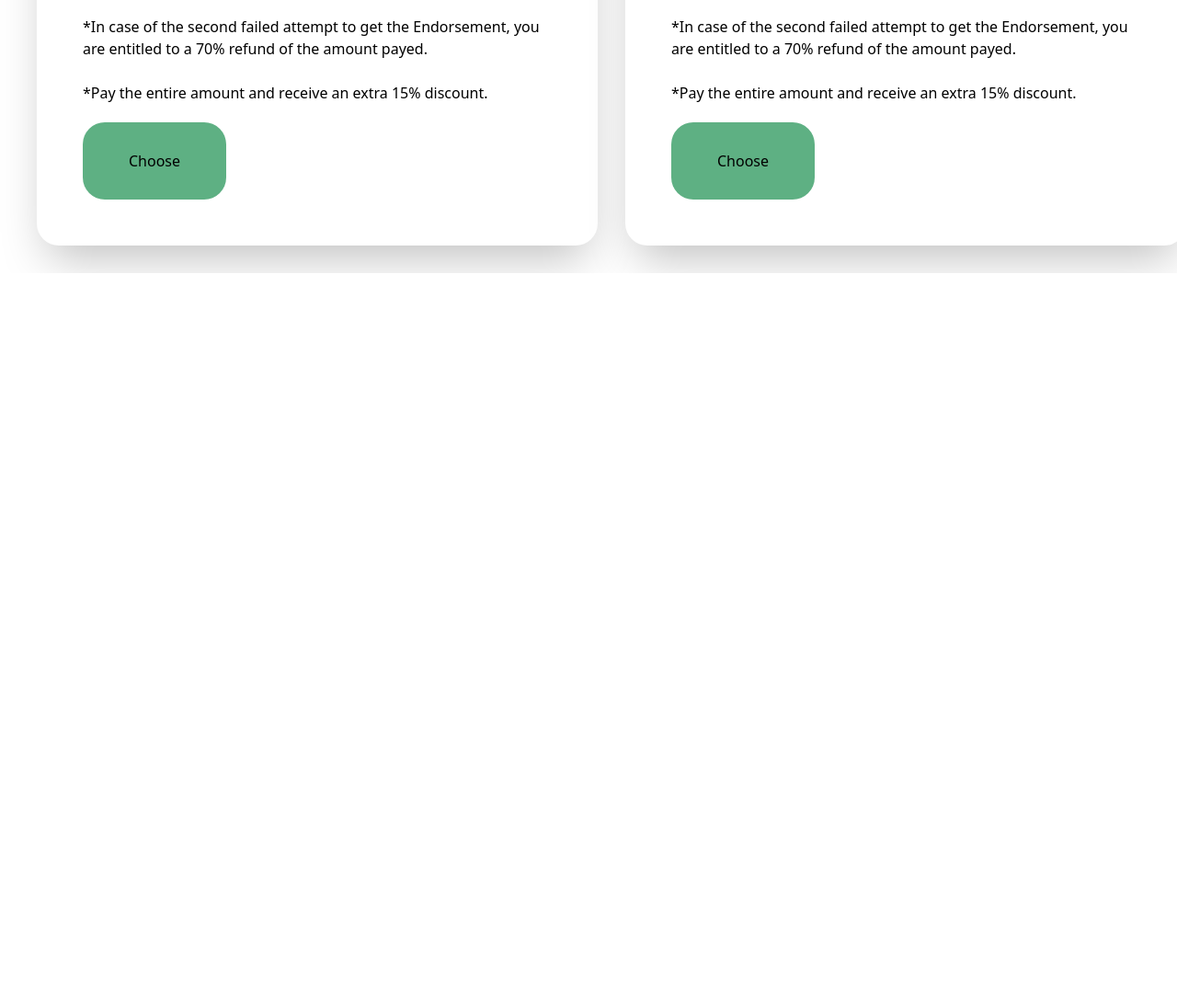
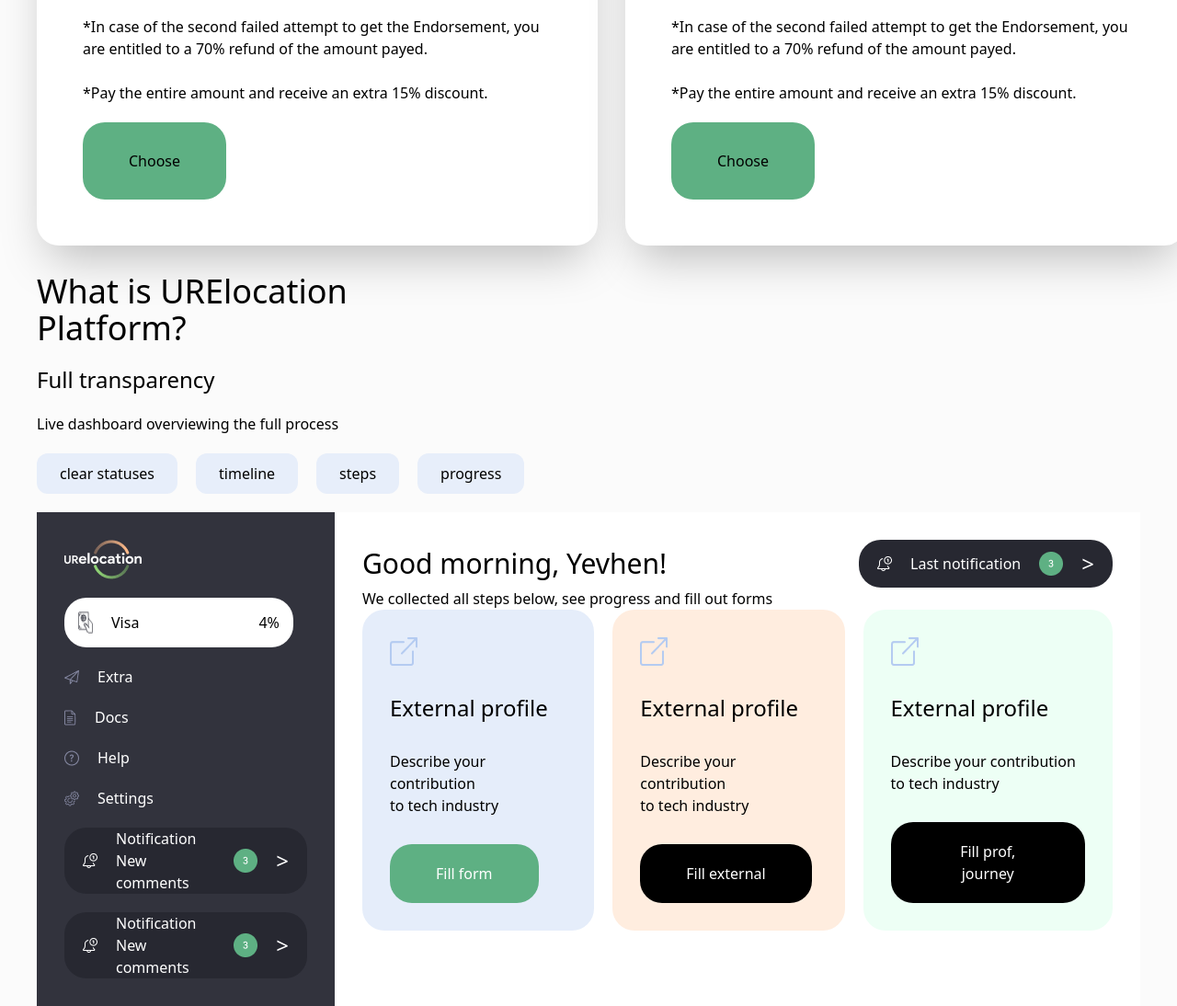
Before and after one commit to saidjannnnnnnn/bonus-v-dele, a website: page src/index.html in a window 1280 px wide. Shown: the part 3132-4226 px from the top of the page at 92% size. Before the commit the page ends 3429 px from the top, so only its background shows below. Drawn offline with nearby package versions, Linux system fonts and the light colour scheme; files that its build step writes are made by us from their sources.

Commit message:
section5

```diff
--- a/src/index.html
+++ b/src/index.html
@@ -6,7 +6,7 @@
     <title>Document</title>
     <link rel="stylesheet" href="./output.css">
 </head>
-<body class="p-[15px] lg:p-[0px] bg-[#FFBB8A] lg:bg-white">
+<body class="p-[15px] lg:p-[0px] bg-[#FFBB8A] lg:bg-[#FBFBFB]">
     <header class="bg-top w-[100%]">
         <nav class="max-w-[1200px] m-auto flex justify-between items-center">
             <img class="flex lg:hidden" src="./logo (12).png" alt="">
@@ -118,6 +118,96 @@
                 </div>
             </div>
         </section>
+        <section class="max-w-[1200px] m-auto flex flex-col gap-[20px] w-[100%]">
+            <p class="text-4xl lg:w-[350px]">What is
+URElocation Platform?</p>
+            <p class="text-2xl">Full transparency</p>
+            <p>Live dashboard overviewing the full process</p>
+            <div class="flex gap-[20px]">
+                <button class="py-[10px] px-[25px] bg-[#E7EEFA] rounded-xl">clear statuses</button>
+                <button class="py-[10px] px-[25px] bg-[#E7EEFA] rounded-xl">timeline</button>
+                <button class="py-[10px] px-[25px] bg-[#E7EEFA] rounded-xl">steps</button>
+                <button class="py-[10px] px-[25px] bg-[#E7EEFA] rounded-xl">progress</button>
+            </div>
+            <div class="flex flex-col lg:flex-row">
+                <div class="bg-[#32333D] text-white p-[30px] flex flex-col gap-[20px] items-start">
+                    <img src="./logo (13).png" alt="">
+                    <div class="p-[15px] bg-[#FFFFFF] text-black flex gap-[130px] rounded-3xl items-center">
+                        <div class="flex gap-[20px]">
+                            <img src="./image 54 (Traced).png" alt="">
+                            <p>Visa</p>
+                        </div>
+                        <p>4%</p>
+                    </div>
+                    <div class="flex gap-[20px] items-center">
+                        <img src="./image 61 (Traced).png" alt="">
+                        <p>Extra</p>
+                    </div>
+                    <div class="flex gap-[20px] items-center">
+                        <img src="./image 60 (Traced).png" alt="">
+                        <p>Docs</p>
+                    </div>
+                    <div class="flex gap-[20px] items-center">
+                        <img src="./image 59 (Traced).png" alt="">
+                        <p>Help</p>
+                    </div>
+                    <div class="flex gap-[20px] items-center">
+                        <img src="./image 58 (Traced).png" alt="">
+                        <p>Settings</p>
+                    </div>
+                    <div class="bg-[#272831] flex gap-[20px] items-center px-[20px] rounded-3xl">
+                        <img src="./image 57 (Traced).png" alt="">
+                        <div>
+                            <p>Notification</p>
+                            <p>New comments</p>
+                        </div>
+                        <img src="./Frame 31.png" alt="">
+                        <p class="text-2xl">></p>
+                    </div>
+                    <div class="bg-[#272831] flex gap-[20px] items-center px-[20px] rounded-3xl">
+                        <img src="./image 57 (Traced).png" alt="">
+                        <div>
+                            <p>Notification</p>
+                            <p>New comments</p>
+                        </div>
+                        <img src="./Frame 31.png" alt="">
+                        <p class="text-2xl">></p>
+                    </div>
+                </div>
+                <div class="bg-white p-[30px]">
+                    <div class="flex items-center justify-between">
+                        <p class="text-3xl">Good morning, Yevhen!</p>
+                        <div class="bg-[#272831] flex gap-[20px] items-center px-[20px] py-[10px] rounded-3xl text-white">
+                        <img src="./image 57 (Traced).png" alt="">
+                        <p>Last notification</p>
+                        <img src="./Frame 31.png" alt="">
+                        <p class="text-2xl">></p>
+                    </div>
+                    </div>
+                    <p>We collected all steps below, see progress and fill out forms</p>
+                    <div class="flex flex-col lg:flex-row justify-evenly gap-[20px]">
+                        <div class="bg-[#E5EDFA] rounded-3xl p-[30px] flex flex-col gap-[30px] items-start">
+                            <img src="./image 64 (Traced).png" alt="">
+                            <p class="text-2xl">External profile</p>
+                            <p>Describe your contribution <br>to tech industry</p>
+                            <button class="p-[20px] px-[50px] bg-[#5EB083] rounded-3xl text-white">Fill form</button>
+                        </div>
+                        <div class="bg-[#FFEDDF] rounded-3xl p-[30px] flex flex-col gap-[30px] items-start">
+                            <img src="./image 64 (Traced).png" alt="">
+                            <p class="text-2xl">External profile</p>
+                            <p>Describe your contribution <br>to tech industry</p>
+                            <button class="p-[20px] px-[50px] bg-[black] rounded-3xl text-white">Fill external</button>
+                        </div>
+                        <div class="bg-[#EDFFF5] rounded-3xl p-[30px] flex flex-col gap-[30px] items-start">
+                            <img src="./image 64 (Traced).png" alt="">
+                            <p class="text-2xl">External profile</p>
+                            <p>Describe your contribution <br>to tech industry</p>
+                            <button class="p-[20px] px-[50px] bg-[black] rounded-3xl text-white">Fill prof, journey</button>
+                        </div>
+                    </div>
+                </div>
+            </div>
+        </section>
     </main>
 </body>
 </html>
```
Also changed, not shown: src/Frame 31.png (added), src/image 54 (Traced).png (added), src/image 57 (Traced).png (added), src/image 58 (Traced).png (added), src/image 59 (Traced).png (added), src/image 60 (Traced).png (added), src/image 61 (Traced).png (added), src/image 64 (Traced).png (added), src/logo (13).png (added).
